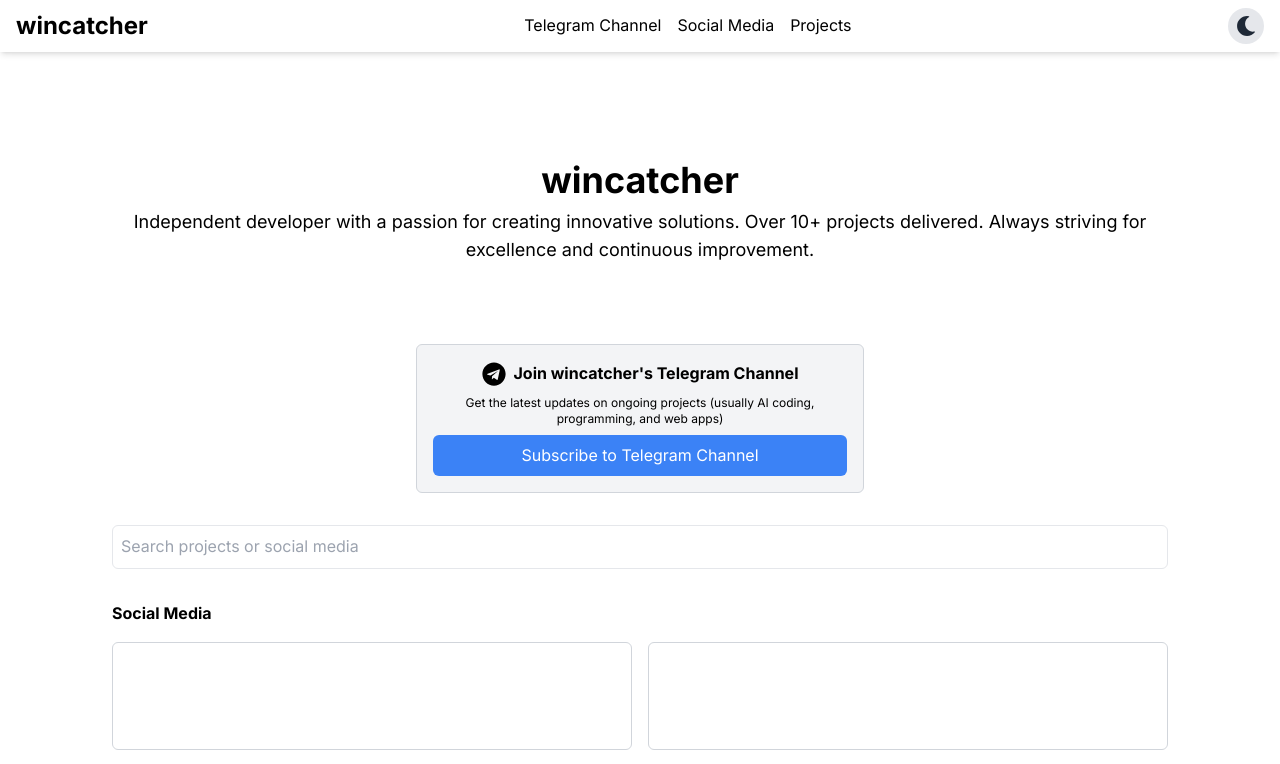
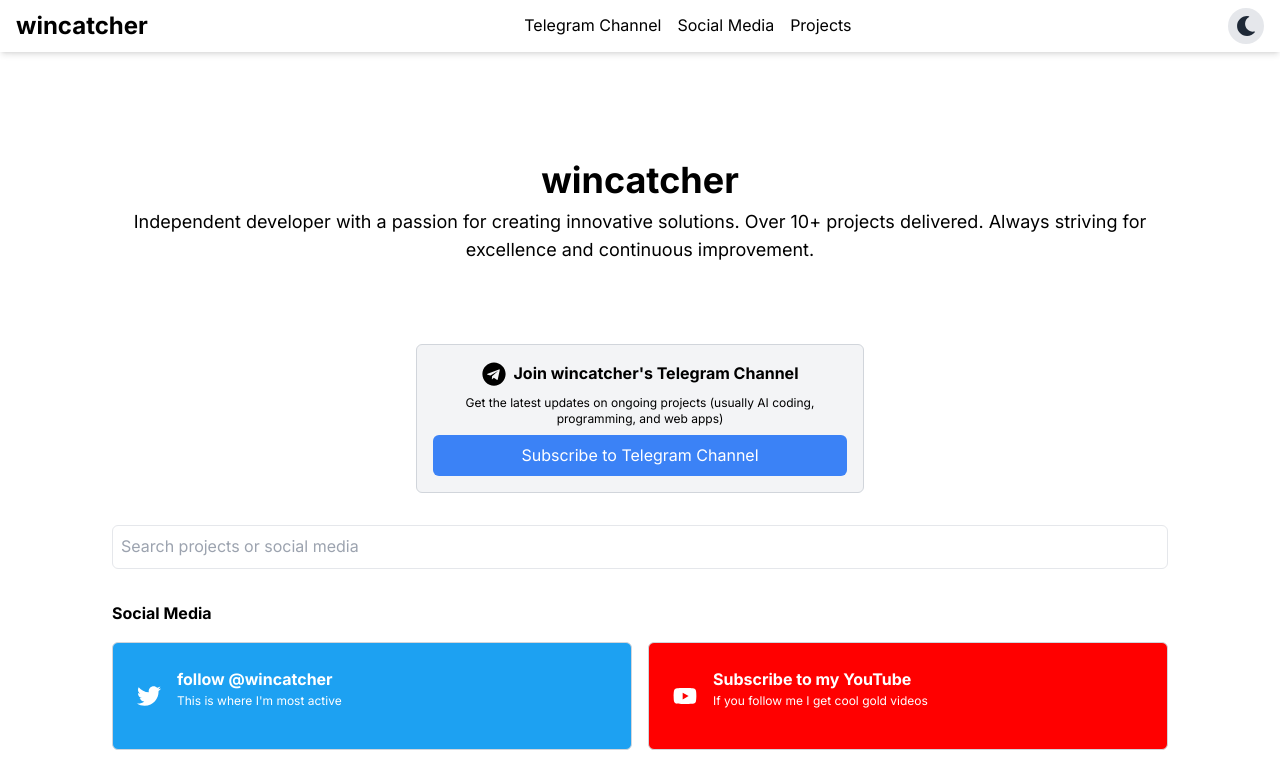
Before and after one commit to vvvvTvT/indiehacker-bio, a Next.js app: page / in a window 1280 px wide. Shown: the top 764 px of the page. Built offline with nearby package versions, Linux system fonts and the light colour scheme.

Commit message:
Update tailwind.config.ts

```diff
--- a/tailwind.config.ts
+++ b/tailwind.config.ts
@@ -4,6 +4,7 @@
     './src/pages/**/*.{js,ts,jsx,tsx,mdx}',
     './src/components/**/*.{js,ts,jsx,tsx,mdx}',
     './src/app/**/*.{js,ts,jsx,tsx,mdx}',
+    './src/data/**/*.{js,ts,jsx,tsx}',
   ],
   theme: {
     extend: {
```
